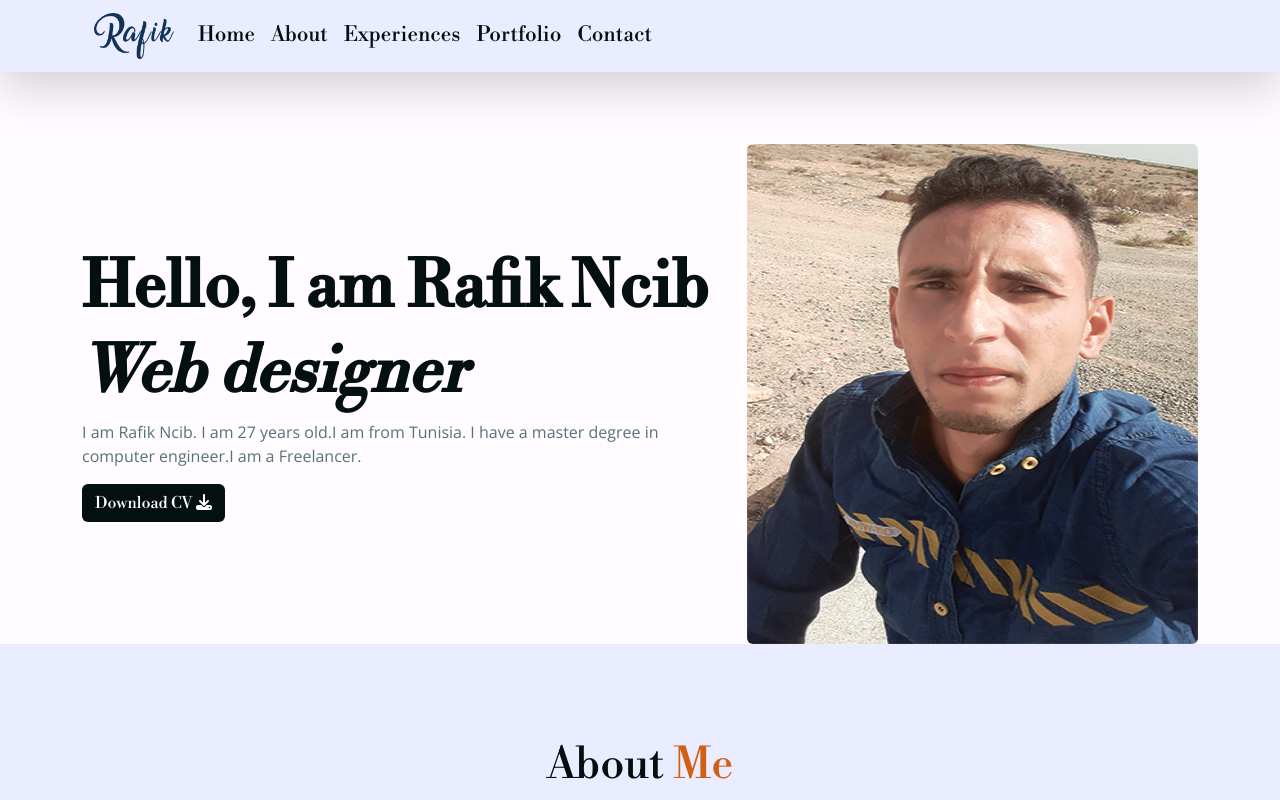
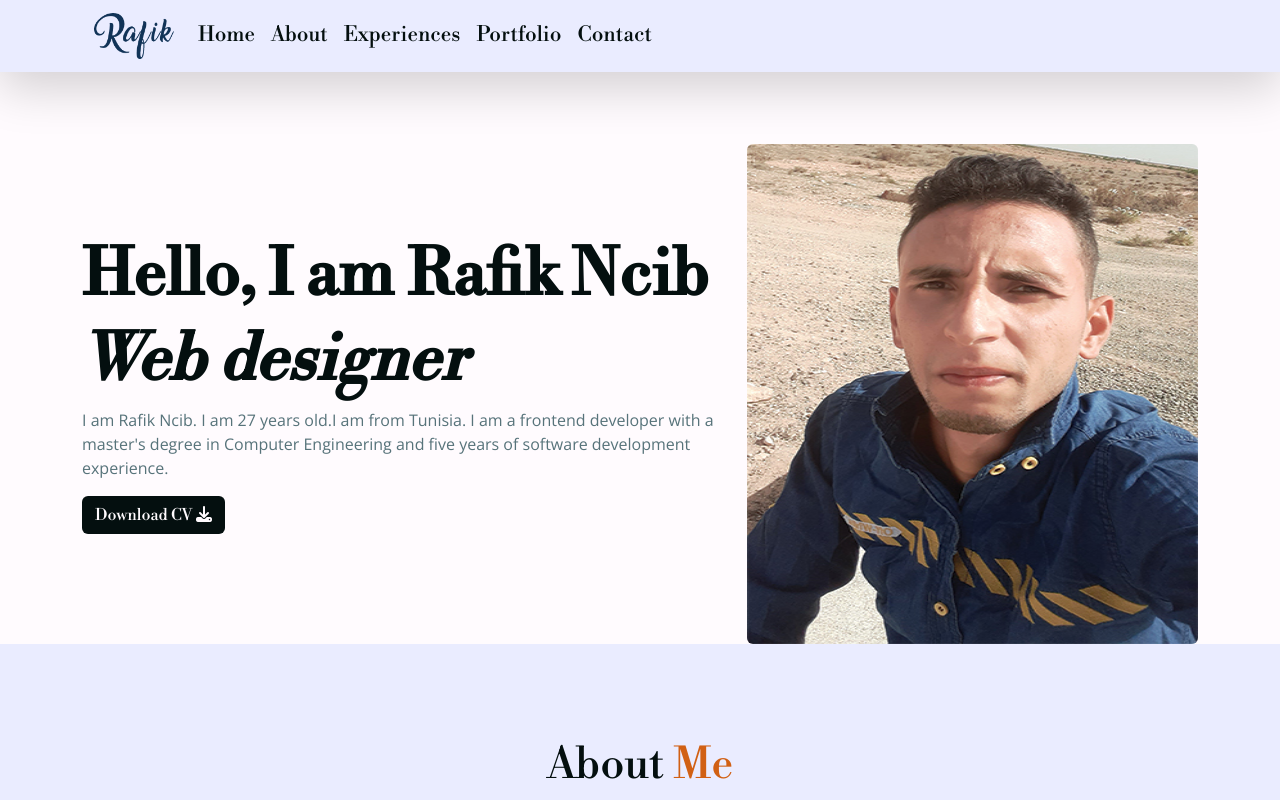
Before and after one commit to rafikncib/rafikncib.github.io, a React (Create React App) app: page / in a window 1280 px wide. Shown: the top 800 px of the page. Built offline with nearby package versions, Linux system fonts and the light colour scheme; a web font is replaced by a local one.

Commit message:
meta tag discription changed

```diff
--- a/src/components/Introduce.js
+++ b/src/components/Introduce.js
@@ -9,7 +9,7 @@ const Introduce=()=>{
                         <section className="mb-3 text-center text-md-start">
                             <h1 className="heading ">Hello, I am Rafik Ncib</h1>
                             <h2 className="heading fst-italic" id="jobs" >Web designer</h2>
-                            <p className="gray sansSerifFont">I am Rafik Ncib. I am 27 years old.I am from Tunisia. I have a master degree in computer engineer.I am a Freelancer.</p>
+                            <p className="gray sansSerifFont">I am Rafik Ncib. I am 27 years old.I am from Tunisia. I am a frontend developer with a master's degree in Computer Engineering and five years of software development experience.</p>
                             <a href={file} className="btn" target="_blank" title="Rafik portfolio">Download CV <span><i class="fas fa-download"></i></span></a>
                         </section>
                     </div>
```
